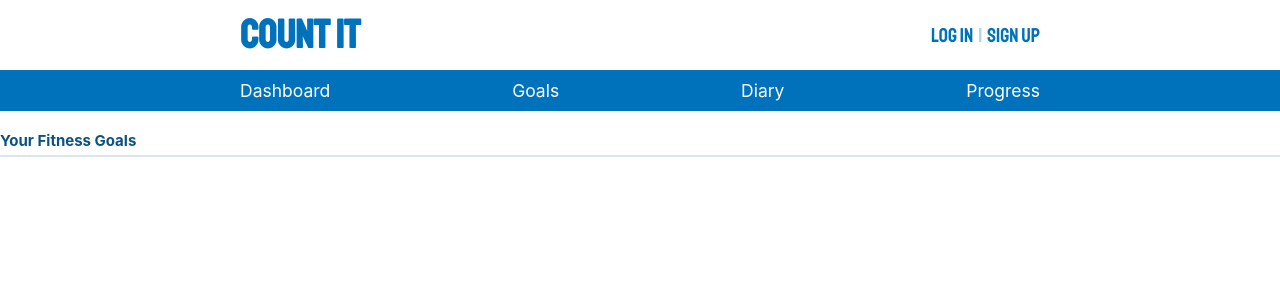
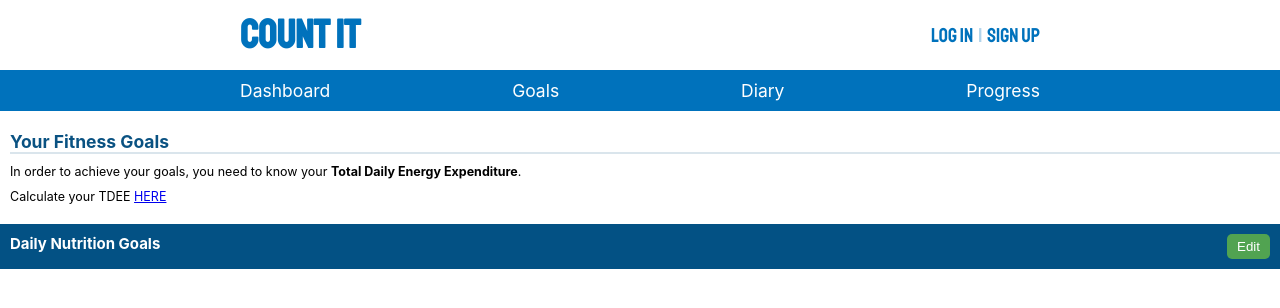
Before and after one commit to jmobes/nutrition-tracker, a React (Create React App) app in the folder frontend/: page /goals in a window 1280 px wide. Shown: the top 308 px of the page. Built offline with nearby package versions, Linux system fonts and the light colour scheme.

Commit message:
created the html and styles for the tdee section of the goals page

```diff
--- a/frontend/src/pages/Goals.css
+++ b/frontend/src/pages/Goals.css
@@ -4,5 +4,34 @@
 .goals__title {
   color: rgb(10, 82, 130);
   border-bottom: 2px solid rgba(10, 82, 130, 0.15);
-  padding-bottom: 0.5rem;
+  margin-left: 1rem;
+  font-size: 1.75rem;
 }
+.goals__description {
+  padding: 1rem;
+  font-size: 1.25rem;
+}
+.goals__tdee {
+  padding-left: 1rem;
+  font-size: 1.25rem;
+}
+.goals__tables {
+  padding: 2rem 0;
+}
+.goals__tables__calories__header {
+  display: flex;
+  justify-content: space-between;
+  background-color: rgb(3, 81, 132);
+  padding: 1rem;
+}
+.goals__tables__calories__header__title {
+  color: #fff;
+  font-size: 1.5rem;
+}
+.goals__tables__button {
+  background-color: rgb(81, 163, 81);
+  color: #fff;
+  padding: 0.5rem 1rem;
+  border: none;
+  border-radius: 5px;
+}
--- a/frontend/src/pages/Goals.jsx
+++ b/frontend/src/pages/Goals.jsx
@@ -4,6 +4,24 @@
   return (
     <section className="goals">
       <h2 className="goals__title">Your Fitness Goals</h2>
+      <p className="goals__description">
+        In order to achieve your goals, you need to know your{" "}
+        <strong>Total Daily Energy Expenditure</strong>.
+      </p>
+      <p className="goals__tdee">
+        Calculate your TDEE <a href="#">HERE</a>
+      </p>
+
+      <div className="goals__tables">
+        <div className="goals__tables__calories">
+          <div className="goals__tables__calories__header">
+            <h3 className="goals__tables__calories__header__title">
+              Daily Nutrition Goals
+            </h3>
+            <button className="goals__tables__button">Edit</button>
+          </div>
+        </div>
+      </div>
     </section>
   );
 };
```
